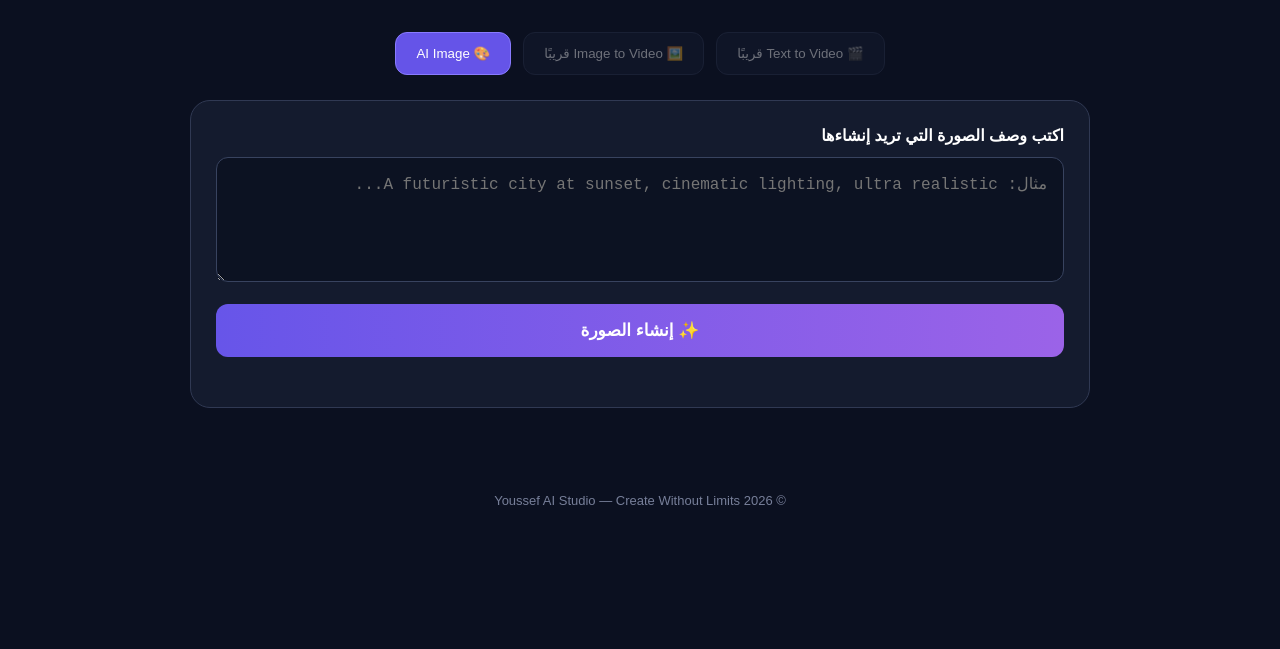
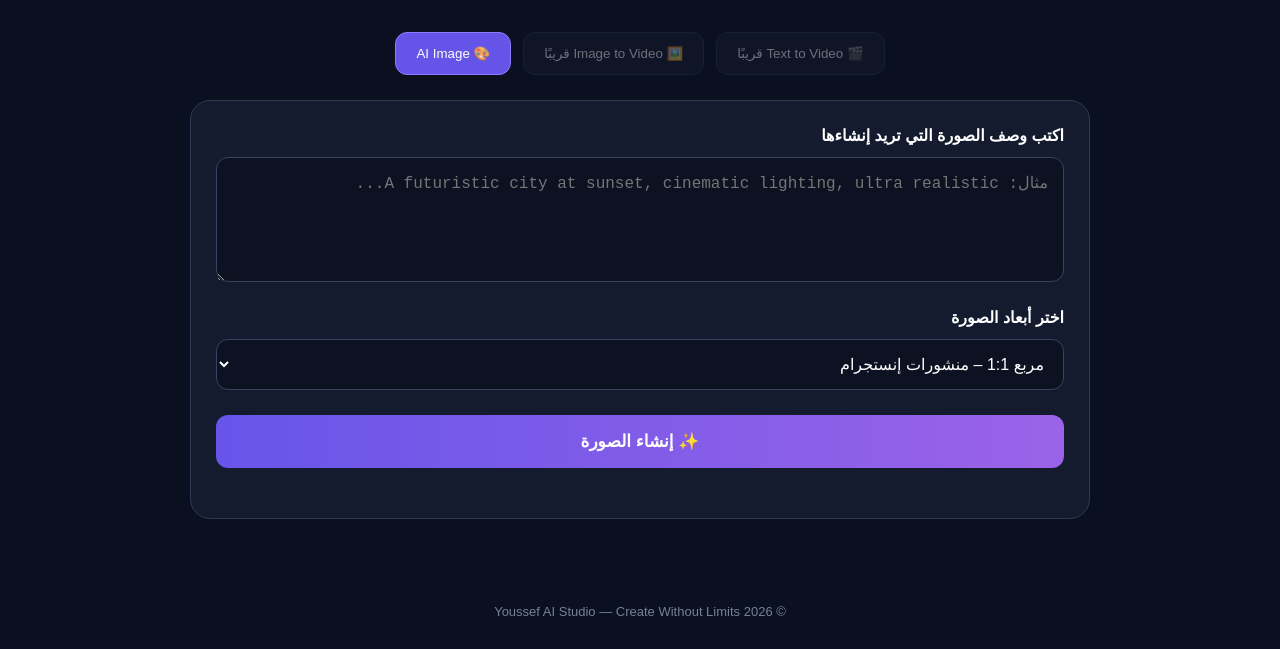
Before and after one commit to kiryabokiry-star/youssef-ai-studio, a plain HTML site: page index.html in a window 1280 px wide. Shown: the part 214-863 px from the top of the page. Before the commit the page ends 800 px from the top, so only its background shows below. Drawn offline with Linux system fonts and the light colour scheme.

Commit message:
Update index.html

```diff
--- a/index.html
+++ b/index.html
@@ -5,6 +5,7 @@
   <meta charset="UTF-8">
   <meta name="viewport" content="width=device-width, initial-scale=1.0">
   <title>Youssef AI Studio</title>
+
   <style>
     * {
       box-sizing: border-box;
@@ -97,11 +98,10 @@
       font-weight: bold;
     }
 
-    textarea {
+    textarea,
+    select {
       width: 100%;
-      min-height: 125px;
-      resize: vertical;
-      padding: 16px;
+      padding: 15px;
       border-radius: 12px;
       border: 1px solid #38435f;
       background: #0c1222;
@@ -110,13 +110,24 @@
       outline: none;
     }
 
-    textarea:focus {
+    textarea {
+      min-height: 125px;
+      resize: vertical;
+    }
+
+    textarea:focus,
+    select:focus {
       border-color: #8878ff;
+    }
+
+    select {
+      margin-bottom: 5px;
+      cursor: pointer;
     }
 
     .generate {
       width: 100%;
-      margin-top: 18px;
+      margin-top: 20px;
       padding: 16px;
       border: none;
       border-radius: 12px;
@@ -171,9 +182,17 @@
     }
 
     @media (max-width: 600px) {
-      h1 { font-size: 27px; }
-      main { margin-top: 35px; }
-      .panel { padding: 17px; }
+      h1 {
+        font-size: 27px;
+      }
+
+      main {
+        margin-top: 35px;
+      }
+
+      .panel {
+        padding: 17px;
+      }
     }
   </style>
 </head>
@@ -186,33 +205,70 @@
 </header>
 
 <main>
+
   <h1>اصنع أفكارك بالذكاء الاصطناعي</h1>
+
   <p class="subtitle">
     حوّل أفكارك إلى صور إبداعية باستخدام الذكاء الاصطناعي.
   </p>
 
   <div class="tools">
-    <button class="tool" disabled>🎬 Text to Video قريبًا</button>
-    <button class="tool" disabled>🖼️ Image to Video قريبًا</button>
-    <button class="tool active" type="button">🎨 AI Image</button>
+    <button class="tool" disabled>
+      🎬 Text to Video قريبًا
+    </button>
+
+    <button class="tool" disabled>
+      🖼️ Image to Video قريبًا
+    </button>
+
+    <button class="tool active" type="button">
+      🎨 AI Image
+    </button>
   </div>
 
   <section class="panel">
-    <label for="prompt">اكتب وصف الصورة التي تريد إنشاءها</label>
+
+    <label for="prompt">
+      اكتب وصف الصورة التي تريد إنشاءها
+    </label>
 
     <textarea
       id="prompt"
       placeholder="مثال: A futuristic city at sunset, cinematic lighting, ultra realistic..."
     ></textarea>
 
-    <button class="generate" id="generateBtn" type="button">
+    <label for="ratio" style="margin-top:22px;">
+      اختر أبعاد الصورة
+    </label>
+
+    <select id="ratio">
+      <option value="square">
+        مربع 1:1 – منشورات إنستجرام
+      </option>
+
+      <option value="portrait">
+        طولي 9:16 – تيك توك وريلز
+      </option>
+
+      <option value="landscape">
+        عرضي 16:9 – يوتيوب
+      </option>
+    </select>
+
+    <button
+      class="generate"
+      id="generateBtn"
+      type="button"
+    >
       ✨ إنشاء الصورة
     </button>
 
     <div id="status" aria-live="polite"></div>
 
     <div id="resultBox"></div>
+
   </section>
+
 </main>
 
 <footer>
@@ -220,10 +276,12 @@
 </footer>
 
 <script>
+
 const WORKER_URL =
   'https://youssef-ai-studio-api.kiryabokiry.workers.dev';
 
 const promptInput = document.getElementById('prompt');
+const ratioInput = document.getElementById('ratio');
 const statusBox = document.getElementById('status');
 const generateBtn = document.getElementById('generateBtn');
 const resultBox = document.getElementById('resultBox');
@@ -233,7 +291,9 @@ let currentImageUrl = null;
 generateBtn.addEventListener('click', generate);
 
 async function generate() {
+
   const prompt = promptInput.value.trim();
+  const ratio = ratioInput.value;
 
   if (!prompt) {
     statusBox.textContent = 'اكتب وصف الصورة أولاً.';
@@ -243,27 +303,41 @@ async function generate() {
 
   generateBtn.disabled = true;
   generateBtn.textContent = '⏳ جاري إنشاء الصورة...';
-  statusBox.textContent = 'قد يستغرق الإنشاء بعض الوقت، انتظر من فضلك.';
+
+  statusBox.textContent =
+    'جاري إنشاء صورتك، انتظر قليلاً...';
+
   resultBox.innerHTML = '';
 
   try {
+
     const response = await fetch(WORKER_URL, {
       method: 'POST',
+
       headers: {
         'Content-Type': 'application/json'
       },
-      body: JSON.stringify({ prompt })
+
+      body: JSON.stringify({
+        prompt: prompt,
+        ratio: ratio
+      })
     });
 
     if (!response.ok) {
+
       const errorText = await response.text();
+
       throw new Error(
-        'خطأ من الخادم (' + response.status + '): ' +
+        'خطأ من الخادم (' +
+        response.status +
+        '): ' +
         errorText.slice(0, 250)
       );
     }
 
-    const contentType = response.headers.get('Content-Type') || '';
+    const contentType =
+      response.headers.get('Content-Type') || '';
 
     if (!contentType.startsWith('image/')) {
       throw new Error('الخادم لم يُرجع ملف صورة.');
@@ -278,11 +352,13 @@ async function generate() {
     currentImageUrl = URL.createObjectURL(blob);
 
     const image = document.createElement('img');
+
     image.id = 'generatedImage';
     image.src = currentImageUrl;
     image.alt = prompt;
 
     const download = document.createElement('a');
+
     download.className = 'download';
     download.href = currentImageUrl;
     download.download = 'youssef-ai-image.png';
@@ -291,16 +367,24 @@ async function generate() {
     resultBox.appendChild(image);
     resultBox.appendChild(download);
 
-    statusBox.textContent = 'تم إنشاء الصورة بنجاح! 🎉';
+    statusBox.textContent =
+      'تم إنشاء الصورة بنجاح! 🎉';
 
   } catch (error) {
+
     console.error(error);
-    statusBox.textContent = 'لم تنجح العملية: ' + error.message;
+
+    statusBox.textContent =
+      'لم تنجح العملية: ' + error.message;
+
   } finally {
+
     generateBtn.disabled = false;
     generateBtn.textContent = '✨ إنشاء الصورة';
+
   }
 }
+
 </script>
 
 </body>
```
